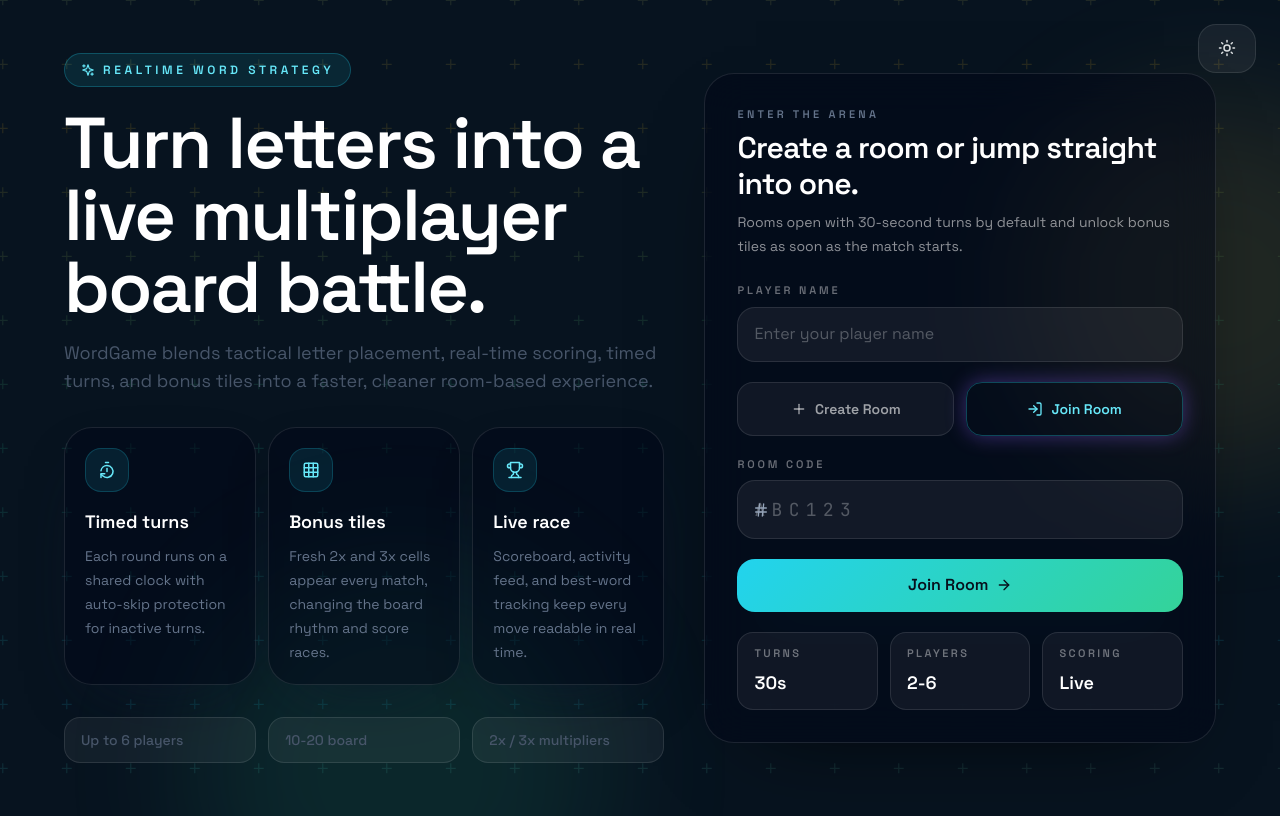
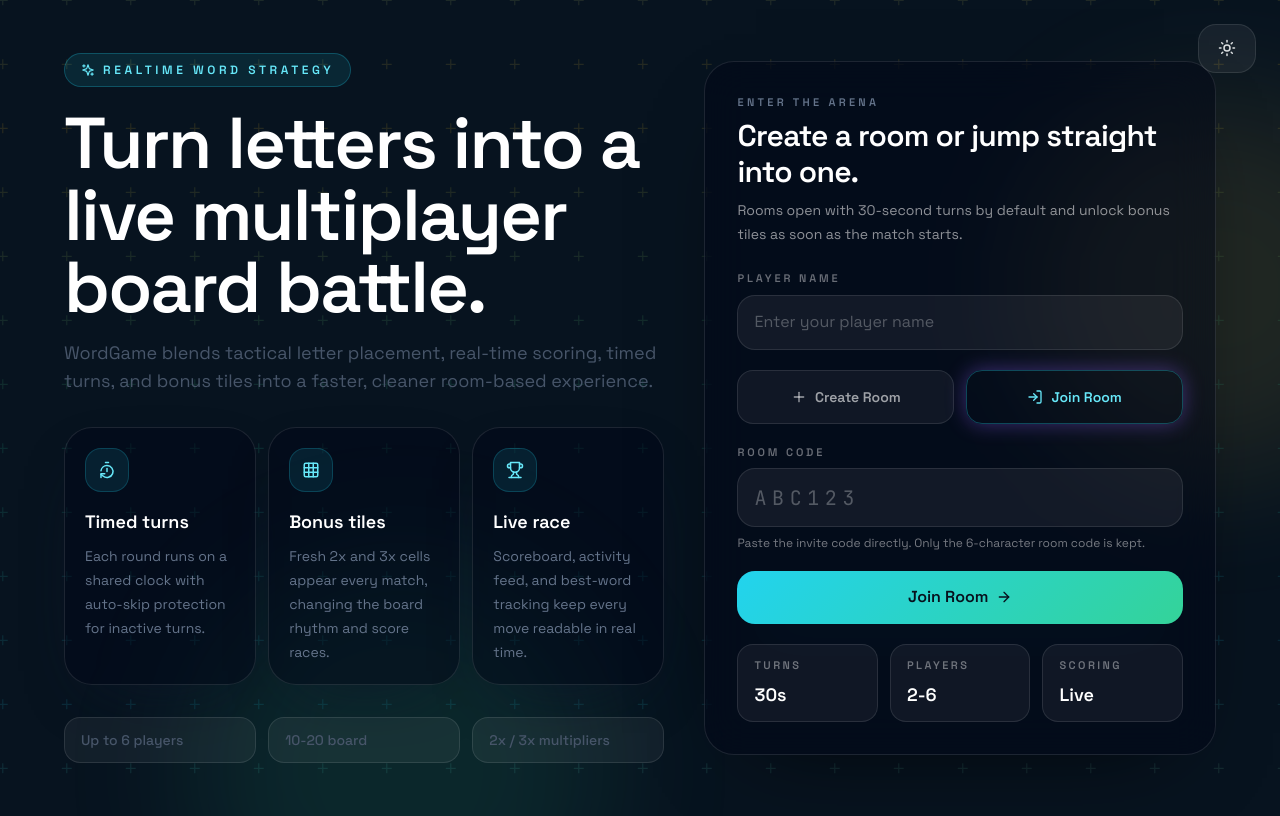
Before and after one commit to Abhishek8211/WordGame, a React (Vite) app in the folder client/: page / in a window 1280 px wide. Both pictures are taken after a click on the button "Join Room". Built offline with nearby package versions, Linux system fonts and the light colour scheme; no server answers.

Commit message:
Updated the Home.jsx file

```diff
--- a/client/src/pages/Home.jsx
+++ b/client/src/pages/Home.jsx
@@ -4,7 +4,6 @@ import { AnimatePresence, motion } from "framer-motion";
 import {
   ArrowRight,
   Grid3x3,
-  Hash,
   LogIn,
   Moon,
   Plus,
@@ -15,6 +14,21 @@ import {
 } from "lucide-react";
 import useGameStore from "../store/useGameStore.js";
 import { connectSocket } from "../utils/socket.js";
+
+const ROOM_CODE_LENGTH = 6;
+
+function normalizeRoomCode(value) {
+  const upperValue = value.toUpperCase();
+  const directMatch = upperValue.match(
+    new RegExp(`[A-Z0-9]{${ROOM_CODE_LENGTH}}`, "g"),
+  );
+
+  if (directMatch?.length) {
+    return directMatch[directMatch.length - 1];
+  }
+
+  return upperValue.replace(/[^A-Z0-9]/g, "").slice(0, ROOM_CODE_LENGTH);
+}
 
 export default function Home() {
   const navigate = useNavigate();
@@ -95,17 +109,24 @@ export default function Home() {
 
   const handleJoin = () => {
     const trimmedName = playerName.trim();
+    const normalizedJoinCode = normalizeRoomCode(joinCode);
 
     if (!trimmedName) {
       setError("Enter your name first.");
       return;
     }
-    if (!joinCode.trim()) {
+    if (!normalizedJoinCode) {
       setError("Enter the room code.");
       return;
     }
+    if (normalizedJoinCode.length !== ROOM_CODE_LENGTH) {
+      setError("Room codes are 6 characters.");
+      return;
+    }
+
     setLoading(true);
     setError("");
+    setJoinCode(normalizedJoinCode);
 
     resetAll();
     setPlayerName(trimmedName);
@@ -116,7 +137,7 @@ export default function Home() {
       socket.emit(
         "join_room",
         {
-          roomCode: joinCode.trim().toUpperCase(),
+          roomCode: normalizedJoinCode,
           playerName: trimmedName,
         },
         (res) => {
@@ -283,22 +304,30 @@ export default function Home() {
                   <label className="mb-2 block text-[11px] font-semibold uppercase tracking-[0.26em] text-slate-500 dark:text-white/40">
                     Room Code
                   </label>
-                  <div className="relative">
-                    <Hash
-                      size={16}
-                      className="absolute left-4 top-1/2 -translate-y-1/2 text-slate-400 dark:text-white/28"
-                    />
+                  <div className="space-y-2">
                     <input
-                      className="glass-input pl-11 font-mono text-lg uppercase tracking-[0.35em]"
+                      className="glass-input font-mono text-lg uppercase tracking-[0.28em] sm:text-xl"
                       placeholder="ABC123"
                       value={joinCode}
                       onChange={(e) => {
-                        setJoinCode(e.target.value.toUpperCase());
+                        setJoinCode(normalizeRoomCode(e.target.value));
+                        setError("");
+                      }}
+                      onPaste={(e) => {
+                        e.preventDefault();
+                        setJoinCode(
+                          normalizeRoomCode(e.clipboardData.getData("text")),
+                        );
                         setError("");
                       }}
                       onKeyDown={(e) => e.key === "Enter" && handleJoin()}
-                      maxLength={6}
+                      spellCheck={false}
+                      maxLength={ROOM_CODE_LENGTH}
                     />
+                    <p className="text-xs text-slate-500 dark:text-white/45">
+                      Paste the invite code directly. Only the 6-character room
+                      code is kept.
+                    </p>
                   </div>
                 </motion.div>
               )}
```
